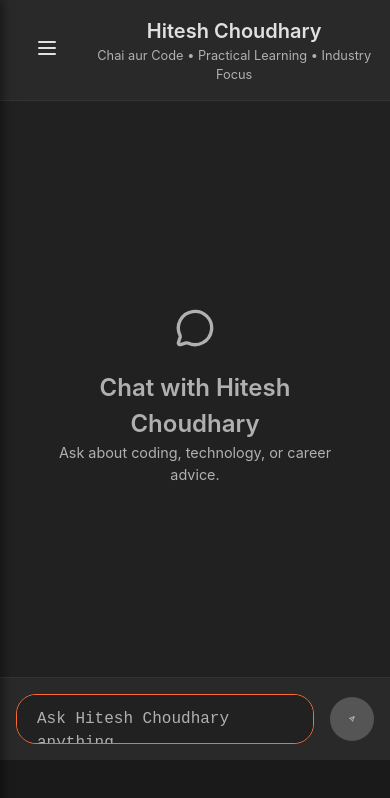
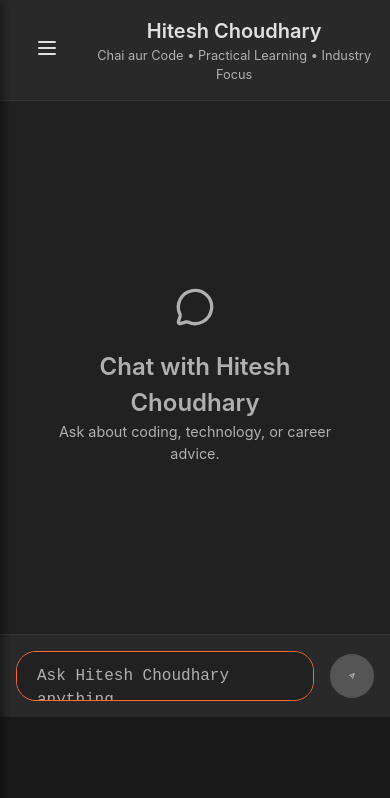
Before and after one commit to Ashwinumbarkar20/Persona-AI-chattingBot, a React (Vite) app in the folder FrontEnd/vite-project/: page / in a window 390 px wide. Shown: the top 798 px of the page. Built offline with nearby package versions, Linux system fonts and the light colour scheme.

Commit message:
corection

```diff
--- a/FrontEnd/vite-project/src/Component/PersonaChatbot.css
+++ b/FrontEnd/vite-project/src/Component/PersonaChatbot.css
@@ -417,7 +417,7 @@
 @media (max-width: 768px) {
   .chat-container {
     flex-direction: column;
-    height: 90vh;
+    height: 85vh;
     border-radius: 0;
     box-shadow: none;
     overflow-y: hidden;
@@ -446,7 +446,7 @@
     flex-grow: 1;
     display: flex;
     flex-direction: column;
-    height: 90%;
+    height: 85%;
   }
 
   .chat-header {
```
